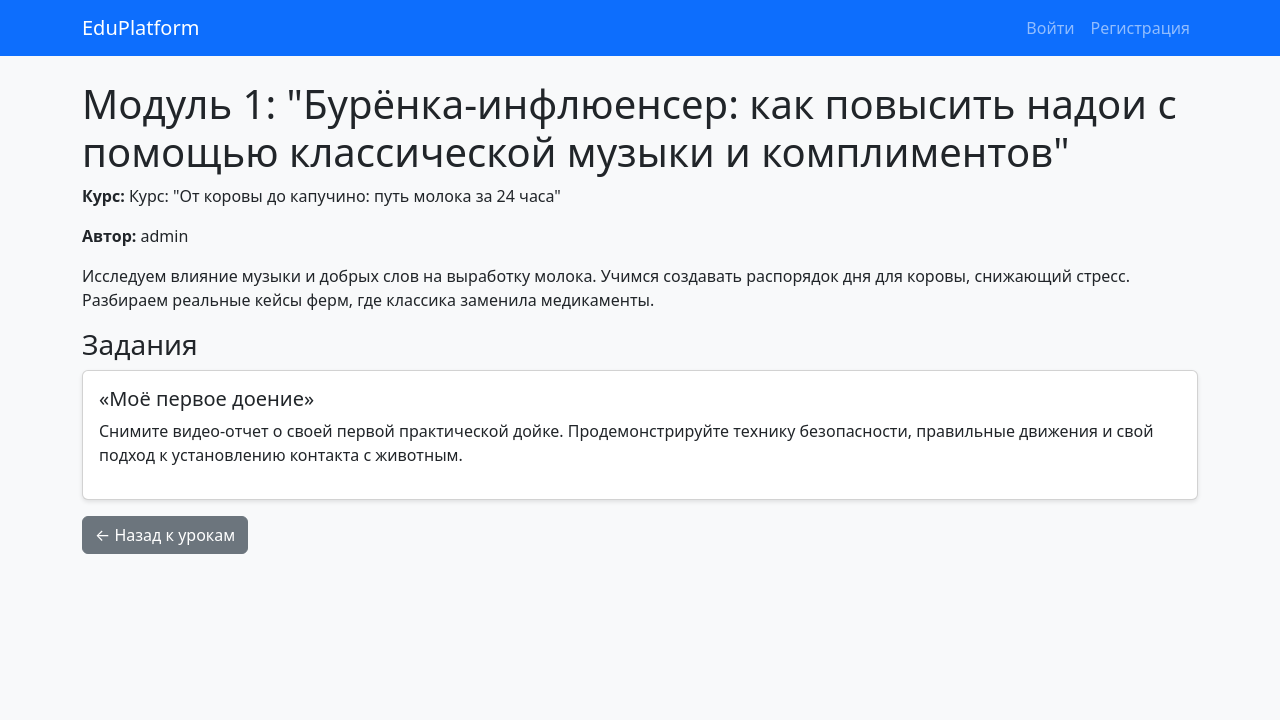
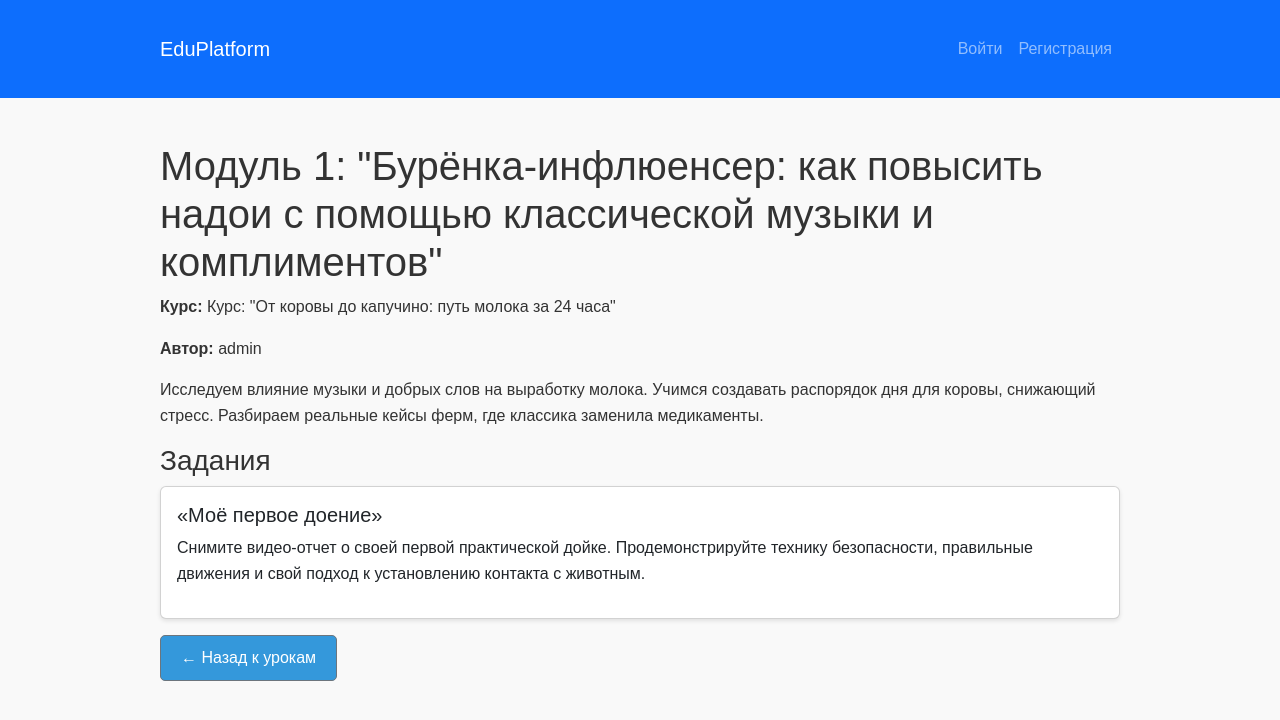
Before and after one commit to Nevstruew/Edu_Plat, a Django app: page /lessons/1/ in a window 1280 px wide. Shown: the top 720 px of the page. Run offline with Django 5.2, Linux system fonts and the light colour scheme; data comes from the database, SQL or seed files in the repository.

Commit message:
Update style.css

```diff
--- a/templates/static/css/style.css
+++ b/templates/static/css/style.css
@@ -1,6 +1,114 @@
-body {
+{% comment %} body {
     background-color: #f8f9fa;
 }
 .card {
     box-shadow: 0 2px 4px rgba(0,0,0,0.1);
 }
+
+/* static/style.css */ {% endcomment %}
+* {
+    margin: 0;
+    padding: 0;
+    box-sizing: border-box;
+}
+
+body {
+    font-family: Arial, sans-serif;
+    line-height: 1.6;
+    color: #333;
+    background-color: #f9f9f9;
+}
+
+.container {
+    width: 90%;
+    max-width: 1000px;
+    margin: 0 auto;
+    padding: 20px;
+}
+
+header {
+    background: #2c3e50;
+    color: white;
+    padding: 1rem 0;
+}
+
+header a {
+    color: white;
+    text-decoration: none;
+    margin-right: 15px;
+}
+
+header h1 a {
+    font-size: 1.8rem;
+}
+
+main {
+    margin: 20px 0;
+}
+
+footer {
+    background: #ecf0f1;
+    padding: 1rem 0;
+    text-align: center;
+    color: #7f8c8d;
+}
+
+.btn {
+    display: inline-block;
+    background: #3498db;
+    color: white;
+    padding: 10px 20px;
+    text-decoration: none;
+    border-radius: 5px;
+    margin-top: 10px;
+}
+
+.btn:hover {
+    background: #2980b9;
+}
+
+.btn.secondary {
+    background: #95a5a6;
+}
+
+.btn.secondary:hover {
+    background: #7f8c8d;
+}
+
+.course-grid {
+    display: grid;
+    grid-template-columns: repeat(auto-fill, minmax(300px, 1fr));
+    gap: 20px;
+    margin-top: 20px;
+}
+
+.course-card {
+    background: white;
+    padding: 20px;
+    border-radius: 8px;
+    box-shadow: 0 2px 5px rgba(0,0,0,0.1);
+}
+
+form p {
+    margin: 15px 0;
+}
+
+form label {
+    display: block;
+    margin-bottom: 5px;
+    font-weight: bold;
+}
+
+form textarea {
+    width: 100%;
+    padding: 10px;
+    border: 1px solid #ddd;
+    border-radius: 4px;
+}
+
+.submission-box {
+    background: #e8f4fc;
+    padding: 15px;
+    border-left: 4px solid #3498db;
+    margin: 20px 0;
+}
```
